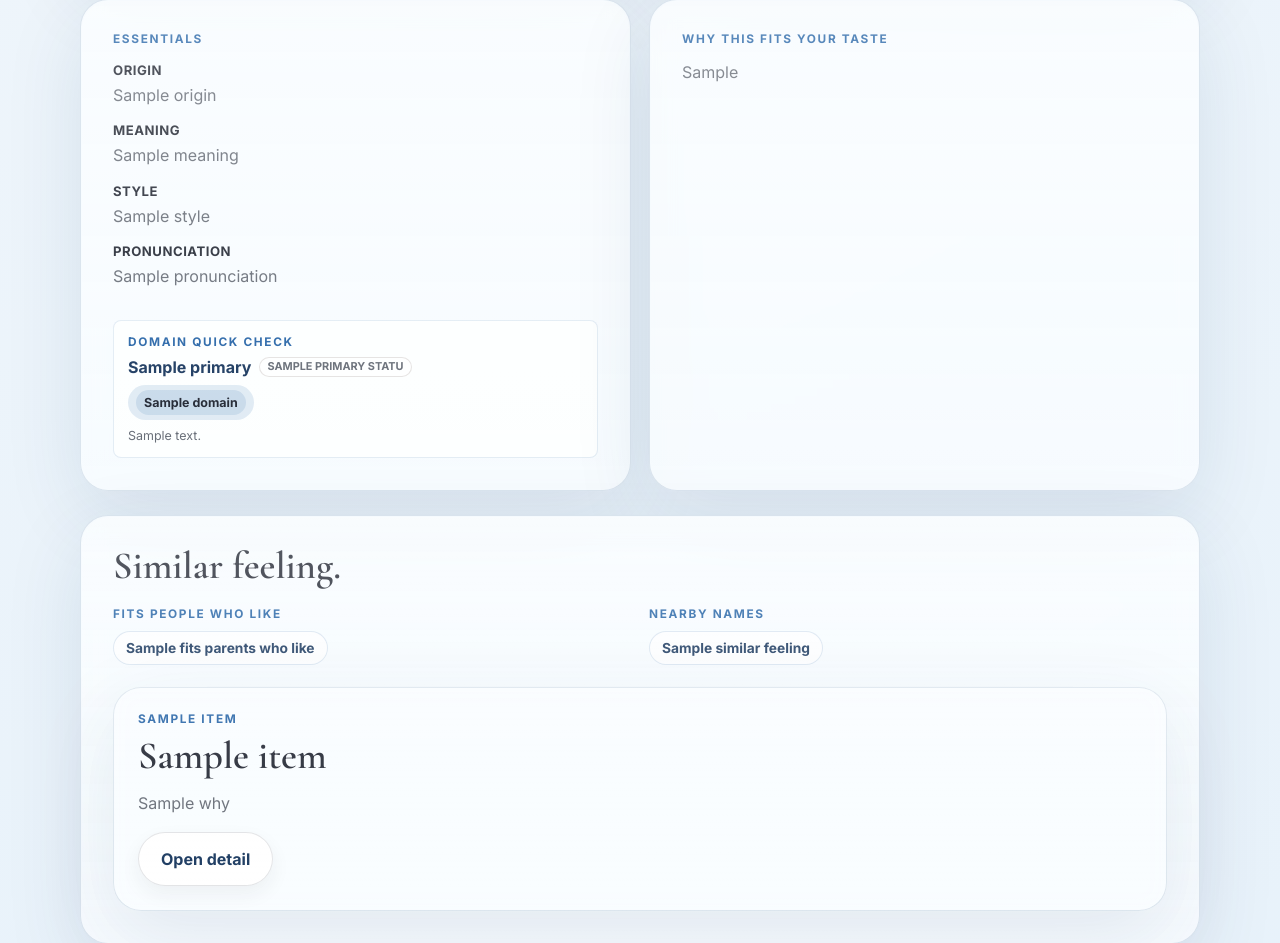
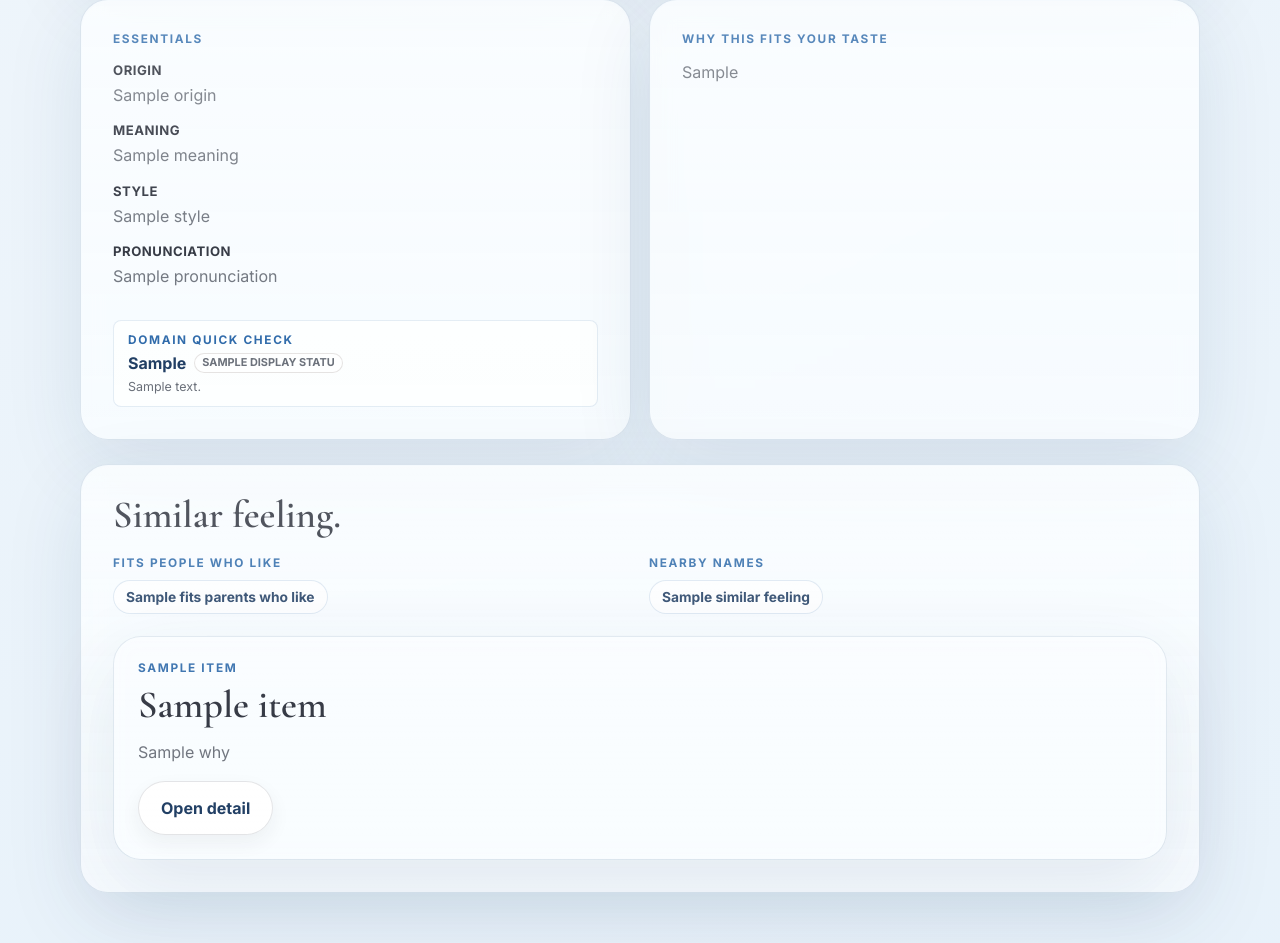
Before and after one commit to pickleball-dan/namengine-business-app, a Flask app: template templates/name_detail.html in a window 1280 px wide. Shown: the part 995-1938 px from the top of the page. Run offline with Flask 3, Linux system fonts and the light colour scheme; the template is opened without the code that fills it: most values are stand-ins (such as "Sample title", 1, 10 or a date in 2020).

Commit message:
Simplify Business domain quick check display

```diff
--- a/app.py
+++ b/app.py
@@ -978,7 +978,7 @@ def domain_slug(name):
     return cleaned or 'name'
 
 
-def domain_status(domain, status='unknown', label='Check manually'):
+def domain_status(domain, status='unknown', label=''):
     return {
         'domain': domain,
         'status': status,
@@ -1031,7 +1031,7 @@ def cached_domain_status(cache, domain, now):
     ttl = DOMAIN_UNKNOWN_CACHE_TTL_SECONDS if cached.get('status') == 'unknown' else DOMAIN_CACHE_TTL_SECONDS
     if not isinstance(checked_at, (int, float)) or now - checked_at > ttl:
         return None
-    return domain_status(domain, cached.get('status', 'unknown'), cached.get('label', 'Check manually'))
+    return domain_status(domain, cached.get('status', 'unknown'), cached.get('label', ''))
 
 
 def godaddy_credentials():
@@ -1098,7 +1098,7 @@ def check_domain_availability(domains):
                 results[domain] = status
                 cache[domain] = {
                     'status': status.get('status', 'unknown'),
-                    'label': status.get('label', 'Check manually'),
+                    'label': status.get('label', ''),
                     'checked_at': now,
                 }
         save_domain_cache(cache)
@@ -1116,8 +1116,34 @@ def build_domain_info(name):
     return {
         'primary': ideas[0],
         'alternatives': ideas[1:],
-        'note': 'Quick availability check not run yet.',
+        'display_domain': ideas[0],
+        'display_status': None,
+        'note': '',
     }
+
+
+def choose_display_domain(info, statuses):
+    ideas = [info.get('primary'), *(info.get('alternatives') or [])]
+    idea_statuses = [
+        statuses.get(domain, domain_status(domain))
+        for domain in ideas
+        if domain
+    ]
+    if not idea_statuses:
+        return info.get('primary'), None
+
+    available = next((status for status in idea_statuses if status.get('status') == 'available'), None)
+    if available:
+        return available.get('domain'), available
+
+    checked = next(
+        (status for status in idea_statuses if status.get('status') not in {'not_checked', 'unknown'}),
+        None,
+    )
+    if checked:
+        return checked.get('domain'), checked
+
+    return idea_statuses[0].get('domain'), None
 
 
 def attach_domain_availability(names):
@@ -1134,23 +1160,10 @@ def attach_domain_availability(names):
         info = item.get('domain_info')
         if not info:
             continue
-        primary_status = statuses.get(info.get('primary'))
-        alternative_statuses = [
-            statuses.get(domain, domain_status(domain))
-            for domain in info.get('alternatives', [])
-        ]
-        checked_statuses = [primary_status, *alternative_statuses]
-        status_values = {status.get('status') for status in checked_statuses if status}
-        if status_values <= {'not_checked'}:
-            note = 'Quick availability check not run yet.'
-        elif 'unknown' in status_values:
-            note = 'Quick check only, not guaranteed. Verify before purchase.'
-        else:
-            note = 'Quick GoDaddy check, not guaranteed. Verify before purchase.'
-
-        info['primary_status'] = primary_status
-        info['alternative_statuses'] = alternative_statuses
-        info['note'] = note
+        display_domain, display_status = choose_display_domain(info, statuses)
+        info['display_domain'] = display_domain
+        info['display_status'] = display_status
+        info['note'] = ''
     return names
 
 
--- a/static/styles.css
+++ b/static/styles.css
@@ -1207,8 +1207,8 @@ textarea { resize: vertical; }
 
 .domain-info {
   display: grid;
-  gap: 8px;
-  padding: 14px;
+  gap: 6px;
+  padding: 12px 14px;
   border: 1px solid rgba(36, 99, 166, 0.12);
   border-radius: 8px;
   background: rgba(255, 255, 255, 0.62);
@@ -1225,26 +1225,6 @@ textarea { resize: vertical; }
   margin: 0;
   color: var(--accent-deep);
   font-weight: 800;
-  overflow-wrap: anywhere;
-}
-
-.domain-alt-row {
-  display: flex;
-  flex-wrap: wrap;
-  gap: 6px;
-}
-
-.domain-alt-row span {
-  display: inline-flex;
-  align-items: center;
-  gap: 5px;
-  max-width: 100%;
-  padding: 5px 8px;
-  border-radius: 999px;
-  background: var(--accent-soft);
-  color: var(--ink);
-  font-size: 0.78rem;
-  font-weight: 700;
   overflow-wrap: anywhere;
 }
 
--- a/templates/_domain_info.html
+++ b/templates/_domain_info.html
@@ -1,21 +1,12 @@
 <div class="domain-info">
   <p class="panel-label">Domain quick check</p>
   <div class="domain-primary-row">
-    <p class="domain-primary">{{ domain_info.primary }}</p>
-    {% if domain_info.primary_status and domain_info.primary_status.status != 'not_checked' %}
-    <span class="domain-status domain-status-{{ domain_info.primary_status.class }}">{{ domain_info.primary_status.label }}</span>
+    <p class="domain-primary">{{ domain_info.display_domain or domain_info.primary }}</p>
+    {% if domain_info.display_status and domain_info.display_status.label %}
+    <span class="domain-status domain-status-{{ domain_info.display_status.class }}">{{ domain_info.display_status.label }}</span>
     {% endif %}
   </div>
-  <div class="domain-alt-row">
-    {% for domain in domain_info.alternatives %}
-    {% set status = domain_info.alternative_statuses[loop.index0] if domain_info.alternative_statuses else none %}
-    <span>
-      <span>{{ domain }}</span>
-      {% if status and status.status != 'not_checked' %}
-      <strong class="domain-status domain-status-{{ status.class }}">{{ status.label }}</strong>
-      {% endif %}
-    </span>
-    {% endfor %}
-  </div>
+  {% if domain_info.note %}
   <p class="domain-note">{{ domain_info.note }}</p>
+  {% endif %}
 </div>
```
